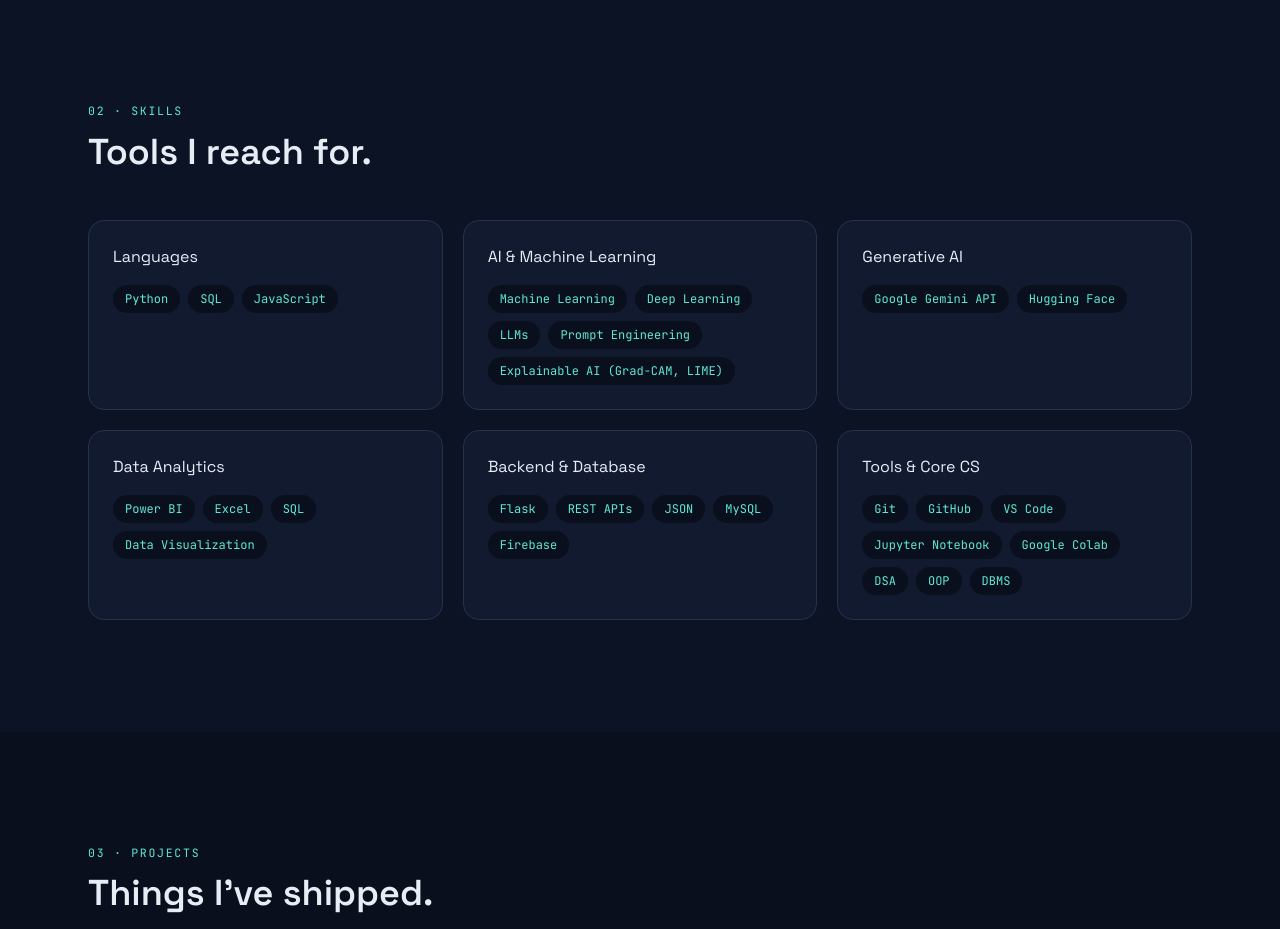
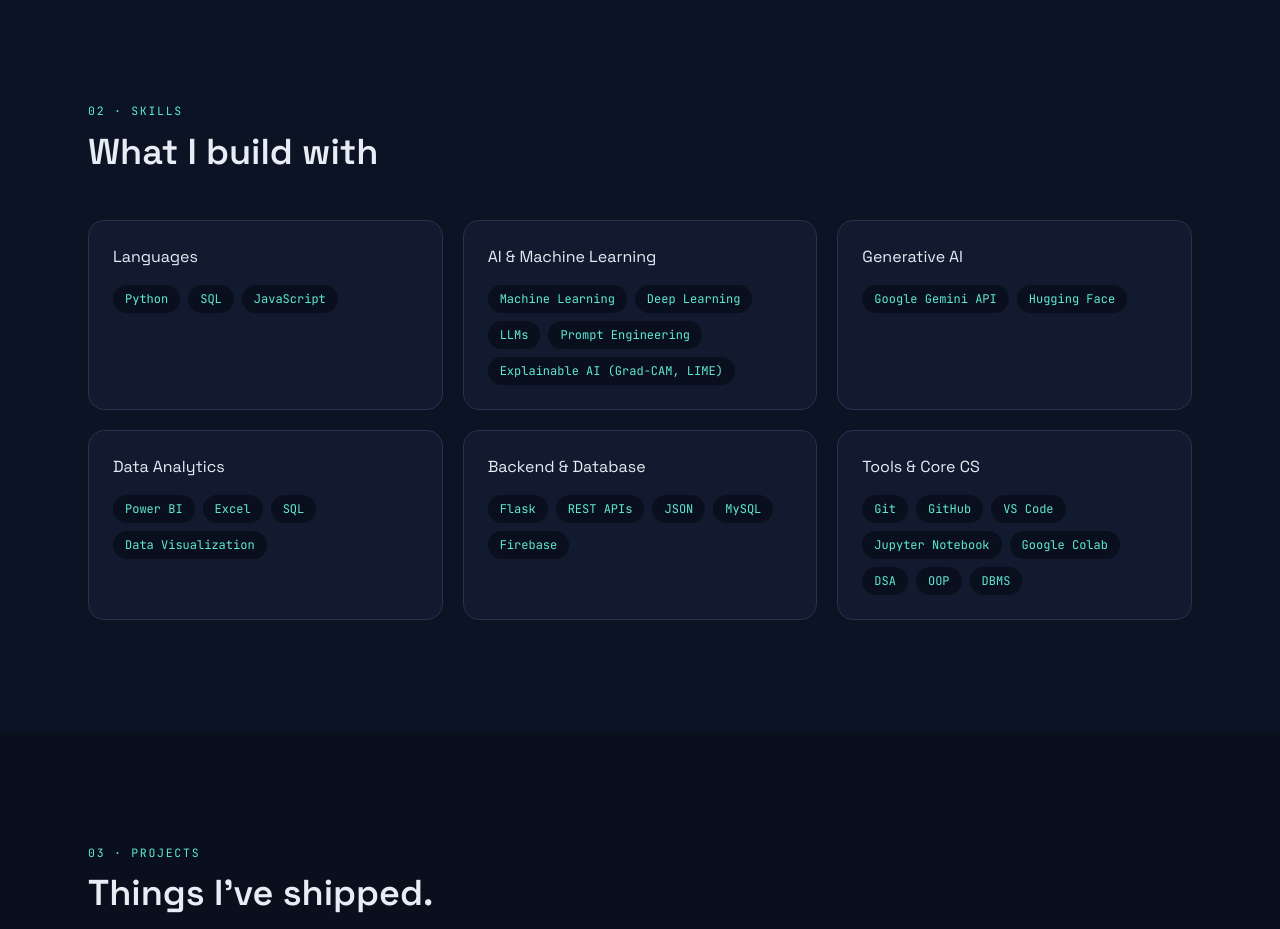
Before and after one commit to coder-vaishnavi/vaishnavi-portfolio, a React (Vite) app: page / in a window 1280 px wide. Shown: the part 1340-2269 px from the top of the page. Built offline with nearby package versions, Linux system fonts and the light colour scheme.

Commit message:
skills updated

```diff
--- a/src/components/Skills.jsx
+++ b/src/components/Skills.jsx
@@ -8,7 +8,7 @@ export default function Skills() {
         <Reveal>
           <p className="eyebrow mb-3">02 · Skills</p>
           <h2 className="font-display text-3xl font-semibold text-textHi sm:text-4xl">
-            Tools I reach for.
+            What I build with
           </h2>
         </Reveal>
 
```
